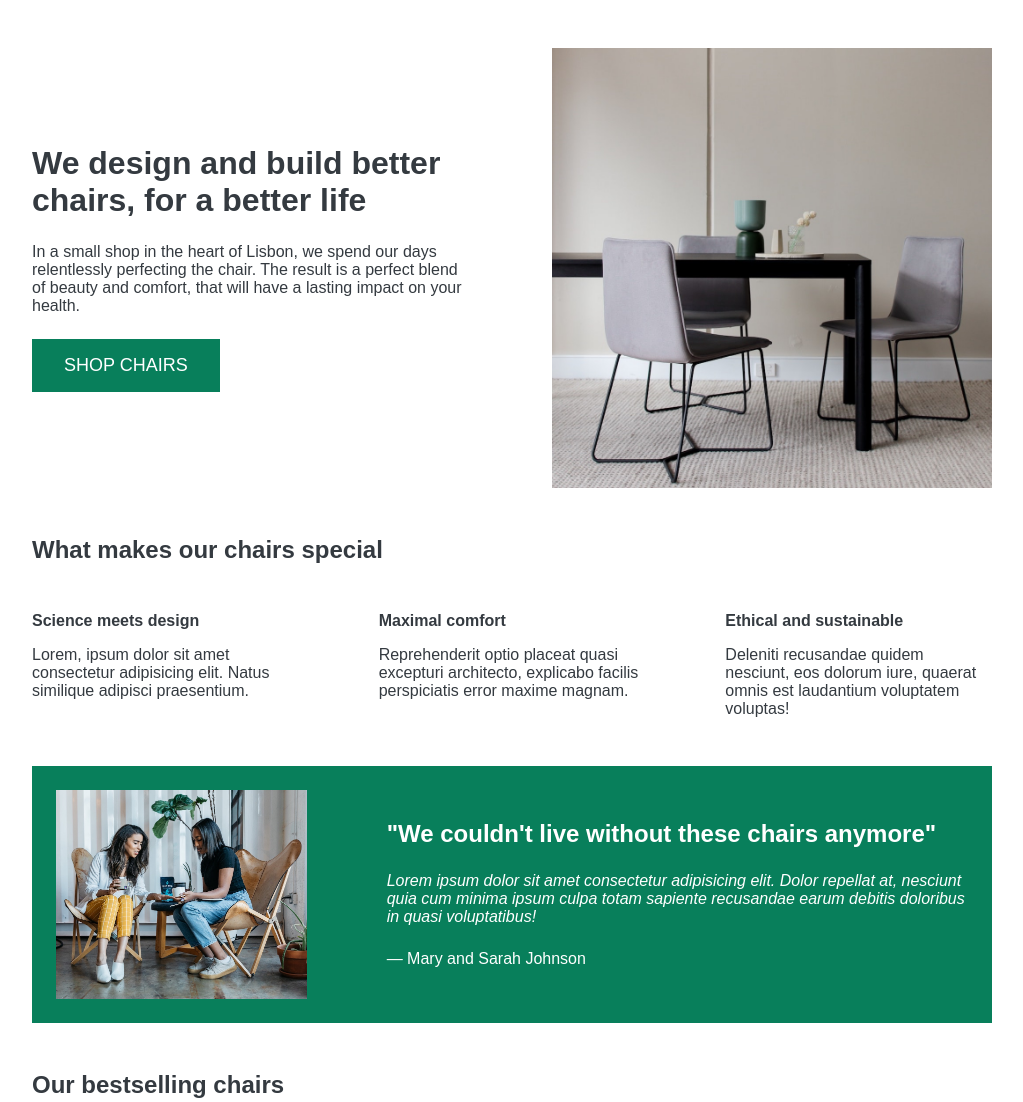
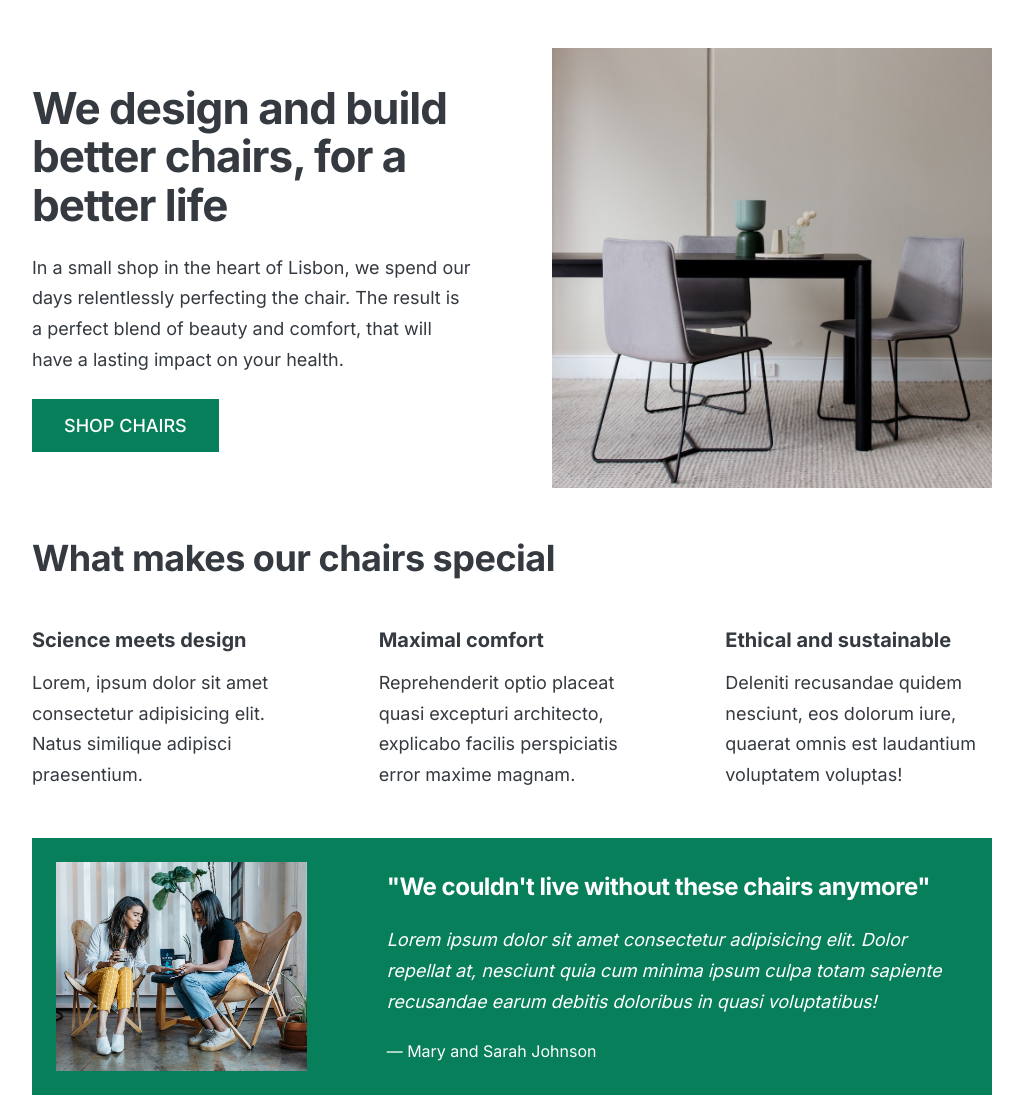
Before and after one commit to akrhode/responsive-web2, a plain HTML site: page index.html in a window 1280 px wide. Shown: the top 1102 px of the page, without its empty margins (128-1151 px from the left). Drawn offline with Linux system fonts and the light colour scheme.

Commit message:
Implement typography

```diff
--- a/index.html
+++ b/index.html
@@ -4,7 +4,12 @@
     <meta charset="UTF-8" />
     <meta http-equiv="X-UA-Compatible" content="IE=edge" />
     <meta name="viewport" content="width=device-width, initial-scale=1.0" />
-
+    <link rel="preconnect" href="https://fonts.googleapis.com" />
+    <link rel="preconnect" href="https://fonts.gstatic.com" crossorigin />
+    <link
+      href="https://fonts.googleapis.com/css2?family=Inter:wght@400;500;700&display=swap"
+      rel="stylesheet"
+    />
     <link rel="stylesheet" href="style.css" />
     <title>Lisbon Chair Shop</title>
   </head>
--- a/style.css
+++ b/style.css
@@ -20,7 +20,7 @@ GREY COLOR: #343a40
 /* GENERAL STYLES */
 /* ------------------------ */
 body {
-  font-family: sans-serif;
+  font-family: "inter", sans-serif;
   color: #343a40;
   border-bottom: 8px solid #087f5b;
 }
@@ -37,6 +37,8 @@ section {
 
 h2 {
   margin-bottom: 48px;
+  font-size: 36px;
+  letter-spacing: -0.5px;
 }
 
 .grid-3-cols {
@@ -86,10 +88,15 @@ header {
 
 h1 {
   margin-bottom: 24px;
+  font-size: 44px;
+  line-height: 1.1;
+  letter-spacing: -1px;
 }
 
 .header-text {
   margin-bottom: 24px;
+  font-size: 18px;
+  line-height: 1.7;
 }
 
 img {
@@ -102,9 +109,12 @@ img {
 
 .features-title {
   margin-bottom: 16px;
+  font-size: 20px;
 }
 
 .features-text {
+  font-size: 18px;
+  line-height: 1.7;
 }
 
 /* TESTIMONIAL */
@@ -121,11 +131,14 @@ img {
 
 .testimonial-box h2 {
   margin-bottom: 24px;
+  font-size: 24px;
 }
 
 .testimonial-text {
   font-style: italic;
   margin-bottom: 24px;
+  font-size: 18px;
+  line-height: 1.7;
 }
 
 /* CHAIRS */
@@ -159,9 +172,11 @@ h3 {
 .chair-price {
   display: flex;
   justify-content: space-between;
+  font-size: 20px;
 }
 
 footer {
   margin-bottom: 48px;
   color: #495057;
+  font-size: 14px;
 }
```
